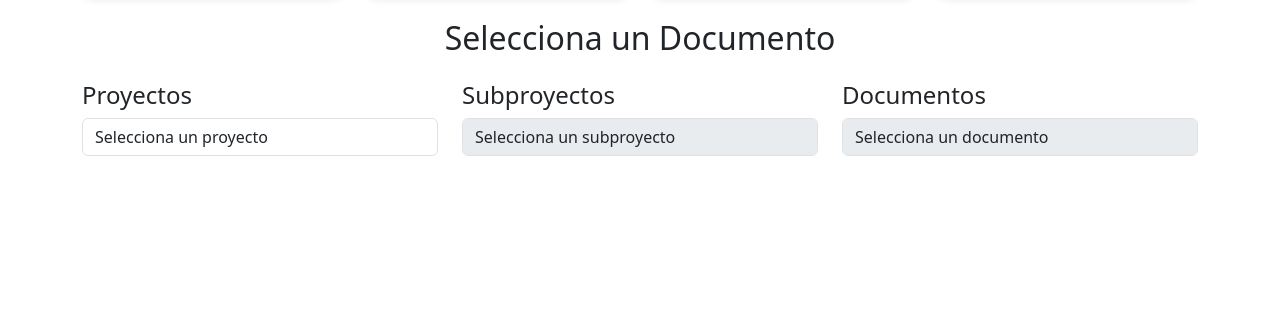
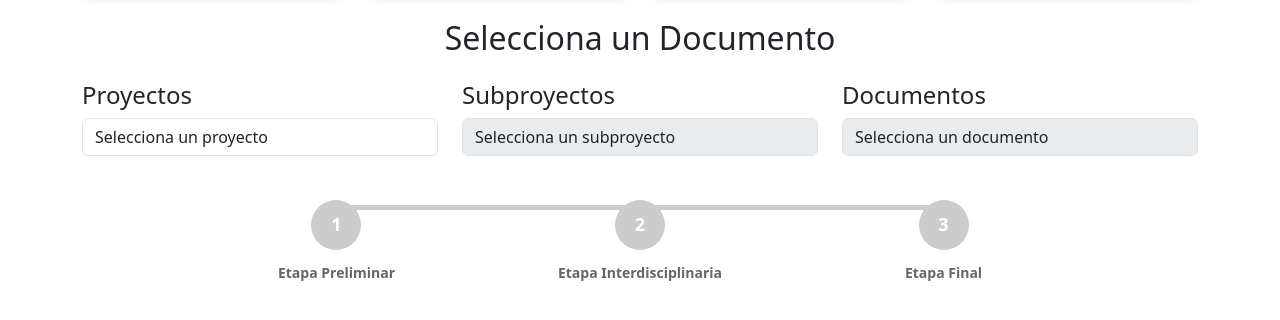
Before and after one commit to felipe97rg/APLICACION_DOCUMENTOS, a Django app: page /dashboard/ in a window 1280 px wide. Shown: the part 304-624 px from the top of the page. Run offline with Django 5.2, Linux system fonts and the light colour scheme; the visitor is signed in with stand-in values (Sample User, id 1); data that the repository does not hold is empty.

Commit message:
Cambios frontend resumen de los proyectos 25/02/2025 -8

```diff
--- a/documentos/static/documentos/css/dashboard.css
+++ b/documentos/static/documentos/css/dashboard.css
@@ -99,6 +99,64 @@
     box-shadow: 0 6px 15px rgba(0, 0, 0, 0.3); /* Sombra más fuerte */
 }
 
+/* Contenedor de las etapas */
+.etapa-container {
+    position: relative;
+    width: 100%;
+    padding: 20px 0;
+}
+
+/* Estilos base para las cajas de etapa */
+.etapa-box {
+    text-align: center;
+    position: relative;
+    width: 33%;
+}
+
+/* Círculos de las etapas */
+.circle {
+    width: 50px;
+    height: 50px;
+    background-color: #ccc;  /* Color gris claro para las etapas inactivas */
+    color: white;
+    font-weight: bold;
+    font-size: 18px;
+    border-radius: 50%;
+    display: flex;
+    align-items: center;
+    justify-content: center;
+    margin: 0 auto 10px auto;
+    transition: background-color 0.3s ease-in-out, color 0.3s ease-in-out;
+}
+
+/* Texto de la etapa */
+.etapa-text {
+    font-size: 14px;
+    font-weight: bold;
+    color: #666;
+}
+
+/* Línea de progreso */
+.progress-line {
+    position: absolute;
+    top: 25px;
+    left: 15%;
+    width: 70%;
+    height: 5px;
+    background-color: #ccc;
+    z-index: -1;
+}
+
+/* Estilo de la etapa activa */
+.etapa-box.active .circle {
+    background-color: black; /* La etapa actual se muestra en negro */
+    color: white;
+}
+
+.etapa-box.active .etapa-text {
+    color: black; /* Texto en negro */
+}
+
 
 /* Responsivo para pantallas pequeñas */
 @media screen and (max-width: 768px) {
@@ -123,6 +181,7 @@
     }
 }
 
+
 /* Responsividad: en pantallas pequeñas, que las tarjetas ocupen todo el ancho */
 @media (max-width: 768px) {
     .card {
--- a/documentos/static/documentos/js/scripts.js
+++ b/documentos/static/documentos/js/scripts.js
@@ -204,3 +204,26 @@ $(document).ready(function() {
         }
     });
 });
+
+document.addEventListener("DOMContentLoaded", function () {
+    let etapaActual = document.getElementById("etapa_actual").textContent.trim().toUpperCase();
+
+    let etapas = {
+        "PRELIMINAR": "etapa-preliminar",
+        "INTERDISCIPLINARIA": "etapa-interdisciplinaria",
+        "FINAL": "etapa-final"
+    };
+
+    // Muestra la barra de etapas si se selecciona un documento
+    document.getElementById("progreso-etapas").classList.remove("d-none");
+
+    // Asegurarse de que todas las etapas estén visibles
+    Object.values(etapas).forEach(etapa => {
+        document.getElementById(etapa).classList.remove("active");
+    });
+
+    // Resaltar la etapa actual en negro
+    if (etapaActual in etapas) {
+        document.getElementById(etapas[etapaActual]).classList.add("active");
+    }
+});
--- a/documentos/templates/documentos/dashboard.html
+++ b/documentos/templates/documentos/dashboard.html
@@ -89,6 +89,37 @@
                 <a href="{% url 'upload_proyecto' %}" class="btn btn-primary btn-lg">Ir a Subir Proyecto</a>
             </div>
             > > -->
+            <!-- Línea de Progreso de Etapas -->
+            <!-- Línea de Progreso de Etapas -->
+            <div id="progreso-etapas" class="container mt-4 d-none">
+                <div class="row justify-content-center">
+                    <div class="col-md-10">
+                        <div class="d-flex justify-content-between align-items-center position-relative etapa-container">
+                            <!-- Etapa Preliminar -->
+                            <div class="etapa-box" id="etapa-preliminar">
+                                <div class="circle">1</div>
+                                <span class="etapa-text">Etapa Preliminar</span>
+                            </div>
+
+                            <!-- Etapa Interdisciplinaria -->
+                            <div class="etapa-box" id="etapa-interdisciplinaria">
+                                <div class="circle">2</div>
+                                <span class="etapa-text">Etapa Interdisciplinaria</span>
+                            </div>
+
+                            <!-- Etapa Final -->
+                            <div class="etapa-box" id="etapa-final">
+                                <div class="circle">3</div>
+                                <span class="etapa-text">Etapa Final</span>
+                            </div>
+
+                            <!-- Línea de progreso -->
+                            <div class="progress-line"></div>
+                        </div>
+                    </div>
+                </div>
+            </div>
+
         <!-- Detalles del Documento -->
             <div id="documento-detalle" class="mt-4 d-none" >
                 <h3>Detalles del Documento</h3>
```
Also changed, not shown: 2 other files.
